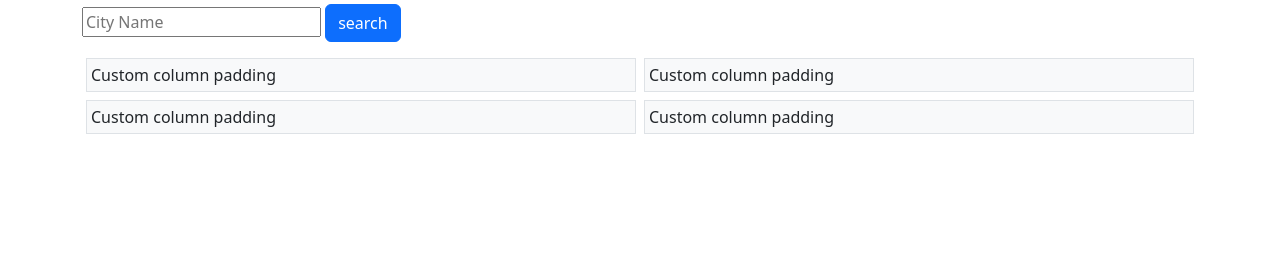
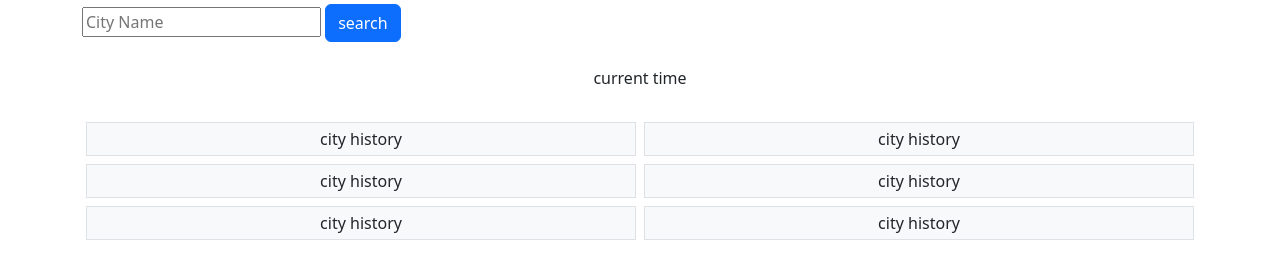
Before and after one commit to moraadrian510/weather-dashboard-project, a plain HTML site: page index.html in a window 1280 px wide. Shown: the part 114-386 px from the top of the page. Drawn offline with nearby package versions, Linux system fonts and the light colour scheme.

Commit message:
added city history section

```diff
--- a/index.html
+++ b/index.html
@@ -14,26 +14,39 @@
    <div class="container-fluid text-center  bg-dark text-white p-2">
         <h1>Weather Dashboard</h1>
    </div>
-   <div class="container d-flex-column">
+   <div class="container d-flex-column col-12">
        <h2>Search For City:</h2>
        <input id="input-serach" type="text" placeholder="City Name">
        <button class="btn btn-primary"type="button" id="search-btn">search</button>
+       <div class="text-center">
+        <img src="#" alt="">
+           <p>current time </p>
+       </div>
     </div>
-    <div class="container p-3 d-flex-column">
+    <div class="container p-3 d-flex-column text-center">
         <div class="row g-2">
           <div class="col-6">
-            <div class="p-1 border bg-light">Custom column padding</div>
+            <div class="p-1 border bg-light">city history</div>
           </div>
           <div class="col-6">
-            <div class="p-1 border bg-light">Custom column padding</div>
+            <div class="p-1 border bg-light">city history</div>
           </div>
           <div class="col-6">
-            <div class="p-1 border bg-light">Custom column padding</div>
+            <div class="p-1 border bg-light">city history</div>
           </div>
           <div class="col-6">
-            <div class="p-1 border bg-light">Custom column padding</div>
+            <div class="p-1 border bg-light">city history</div>
+          </div>
+          <div class="col-6">
+            <div class="p-1 border bg-light">city history</div>
+          </div>
+          <div class="col-6">
+            <div class="p-1 border bg-light">city history</div>
           </div>
         </div>
+      </div>
+      <div class="col g-2 ">
+
       </div>
 </body>
 <script
```
